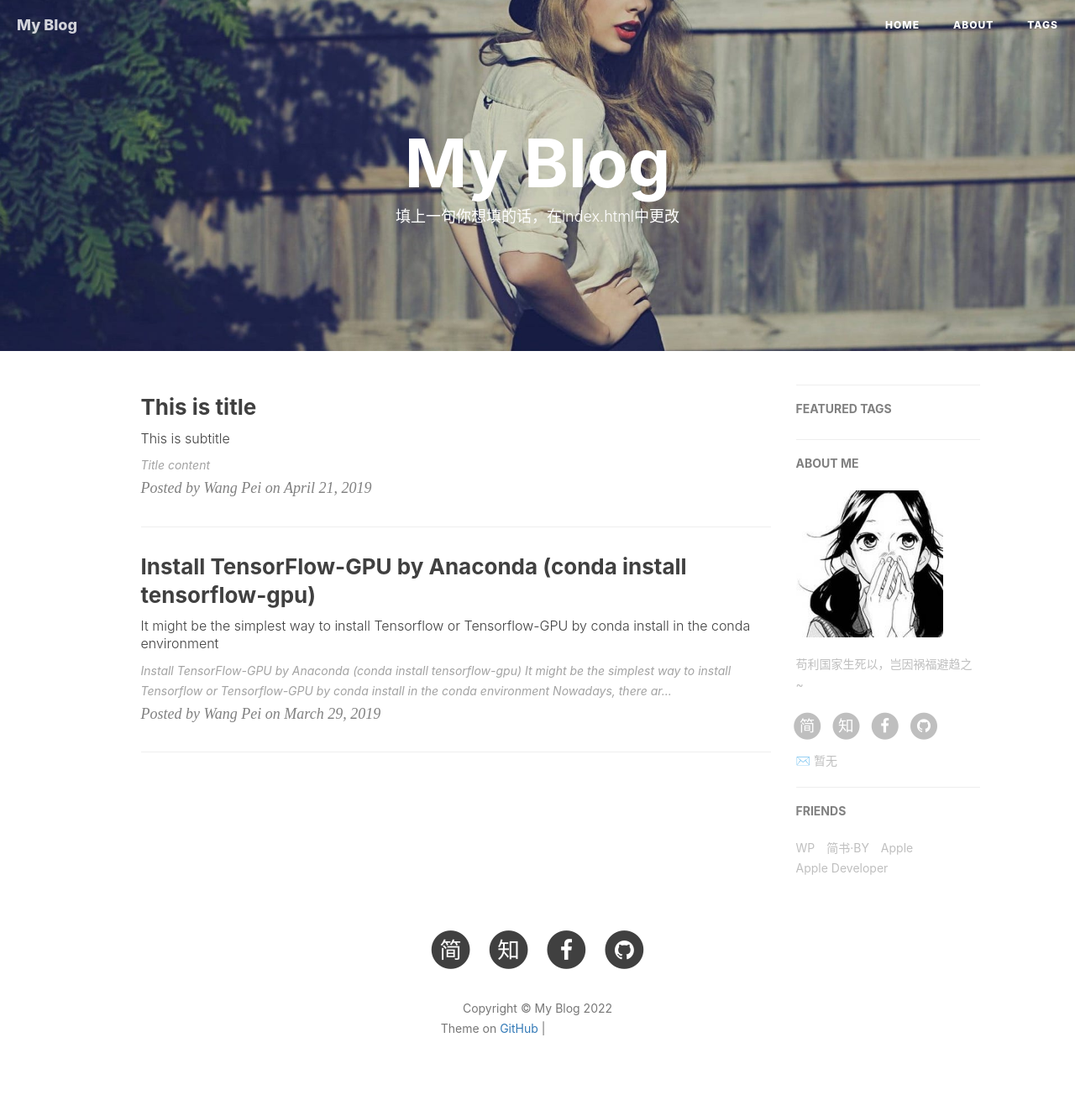
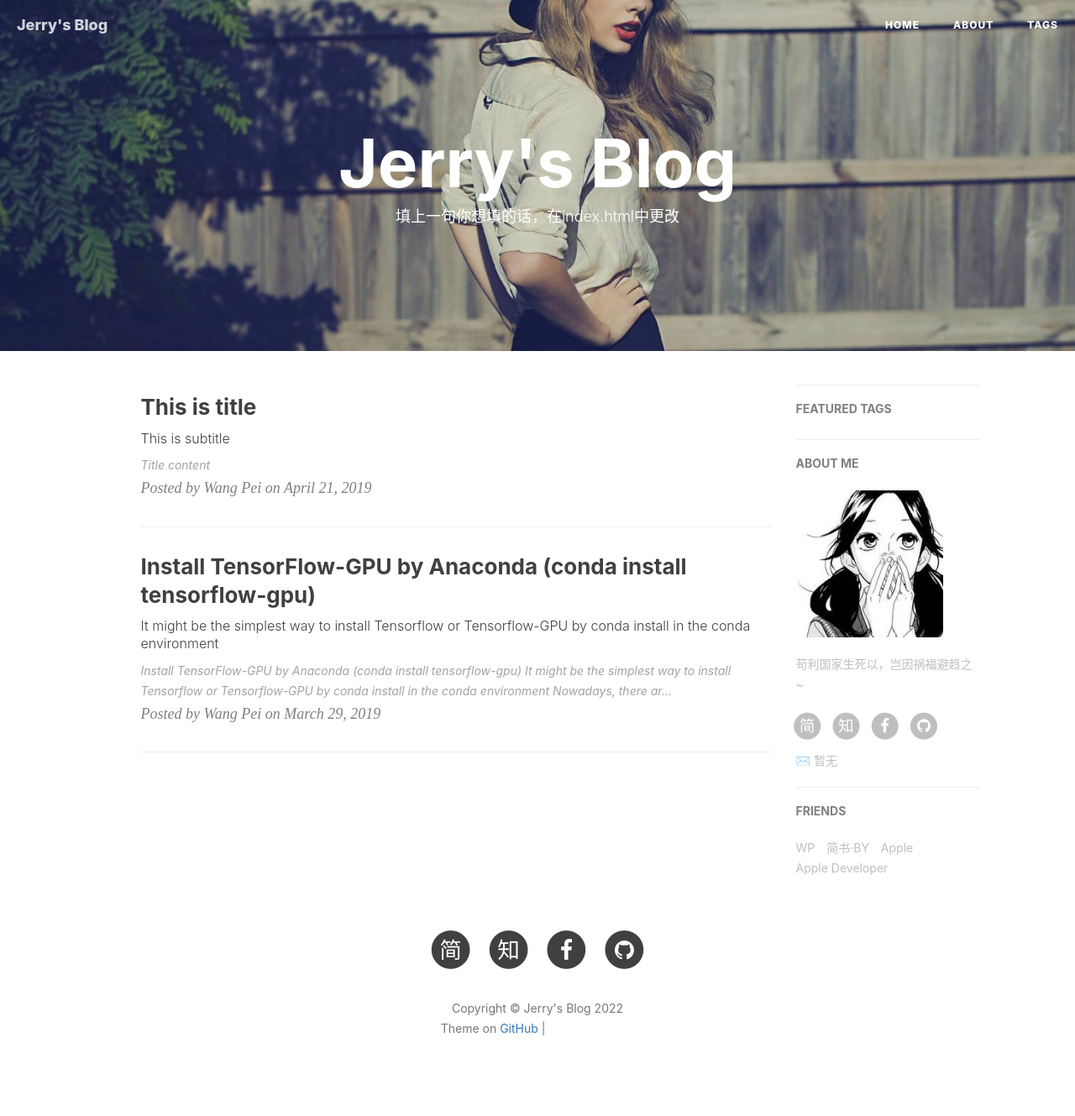
Before and after one commit to jerrylizejun/jerrylizejun.github.io, a Jekyll site: the page built from index.html, in a window 1280 px wide. Shown: the whole page at 84% size. Built offline with Jekyll 4.4.1, drawn with Linux system fonts in a browser that asks for light colours; nearby versions of some CDN libraries; the list of posts is cut into pages by our own code; comment, search, counter and statistics services are not loaded; grey boxes are pictures that could not be loaded.

Commit message:
Update _config.yml

```diff
--- a/_config.yml
+++ b/_config.yml
@@ -1,13 +1,13 @@
 # Site settings
-title: My Blog
-SEOTitle: 我的博客 | My Blog
+title: Jerry's Blog
+SEOTitle: Jerry的茶室 | Jerry's Teahouse
 header-img: img/post-bg-desk.jpg
 email: 暂无
 description: "写一句你想写的话"
 keyword: "我的博客"
-url: "http://name.github.io"          # your host, for absolute URL
+url: "http://jerrylizejun.github.io"          # your host, for absolute URL
 baseurl: ""      # for example, '/blog' if your blog hosted on 'host/blog'
-github_repo: "https://github.com/name/name.github.io.git" # you code repository
+github_repo: "https://github.com/jerrylizejun/jerrylizejun.github.io.git" # you code repository
 
 # Sidebar settings
 sidebar: true                           # whether or not using Sidebar.
```
